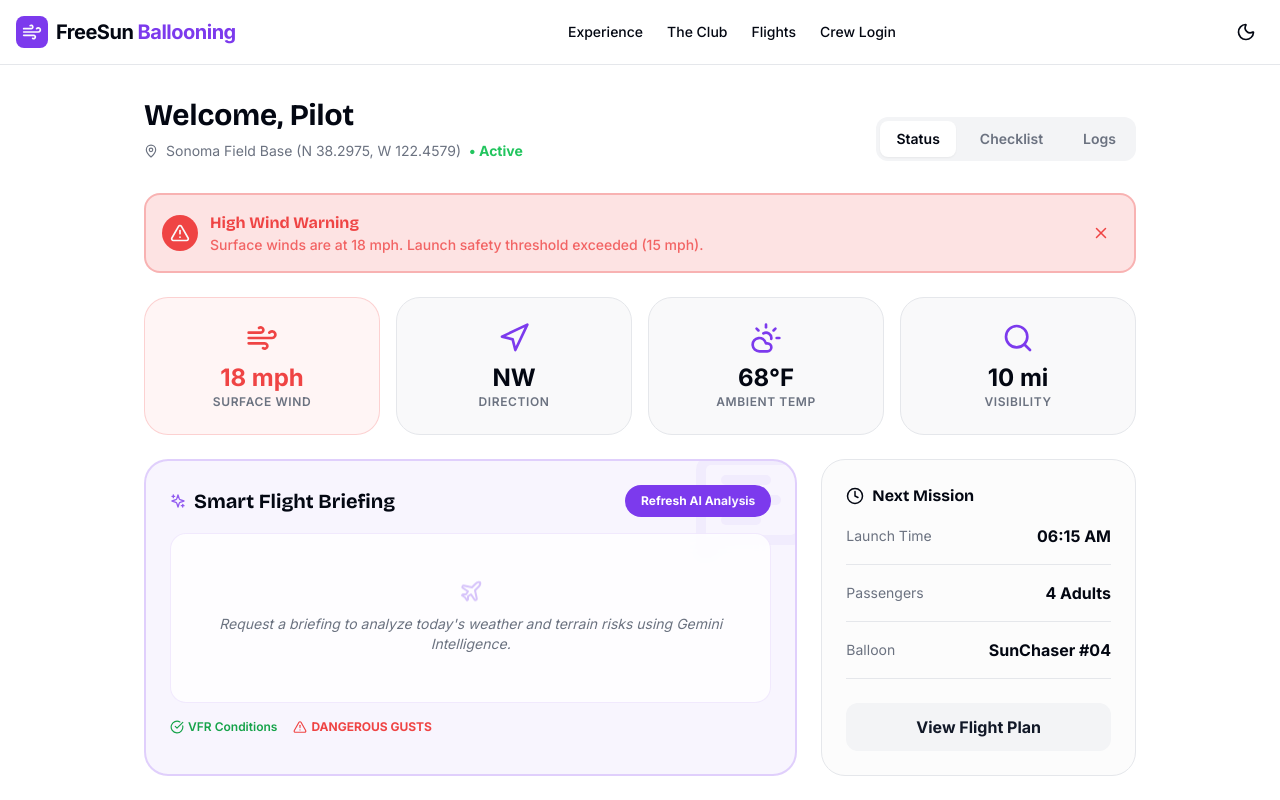
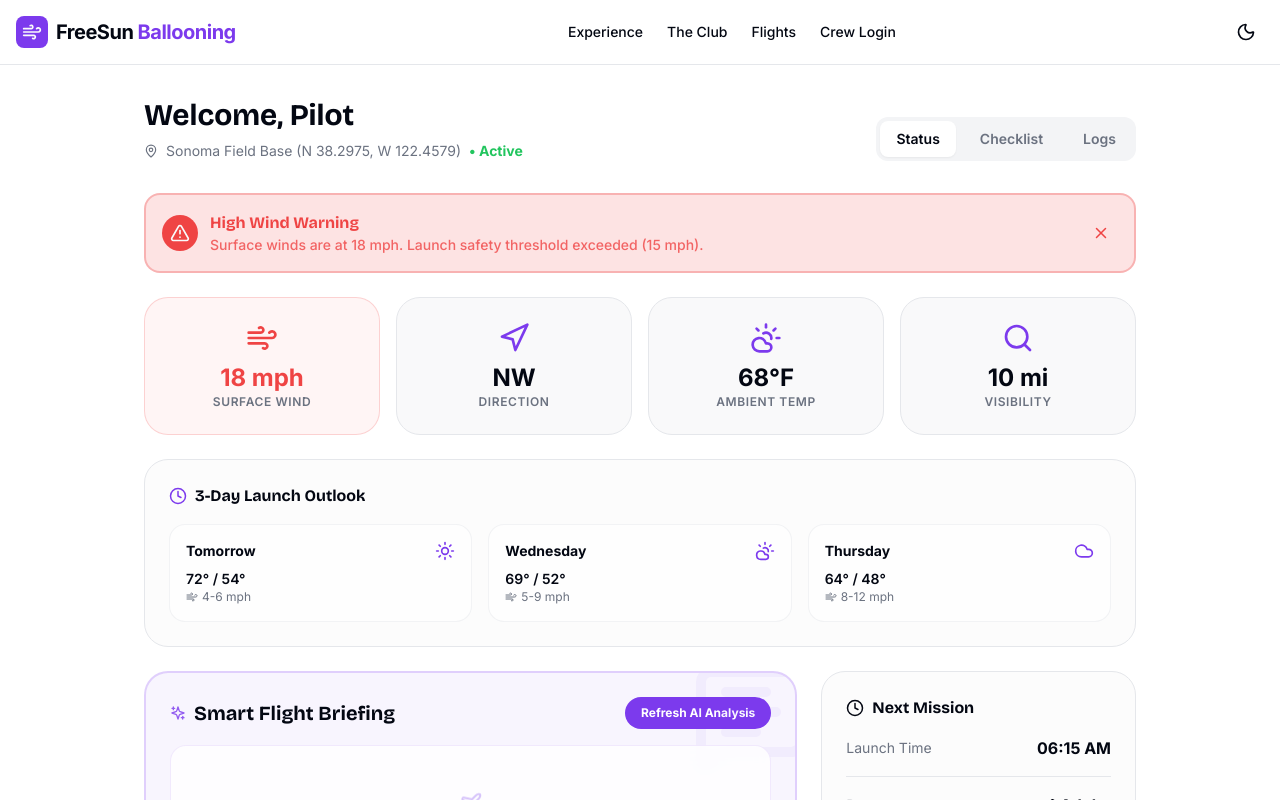
Before and after one commit to ericthayer/freesun-gemini, a React (Vite) app: page /#/dashboard in a window 1280 px wide. Shown: the top 800 px of the page. Built offline with nearby package versions, Linux system fonts and the light colour scheme.

Commit message:
feat: Add 3-day launch outlook to dashboard
Introduces a new section to the pilot dashboard displaying a 3-day weather forecast. This provides pilots with essential forward-looking information for flight planning and decision-making.

```diff
--- a/pages/Dashboard.tsx
+++ b/pages/Dashboard.tsx
@@ -4,7 +4,7 @@ import {
   CloudSun, Wind, Navigation, AlertTriangle,
   CheckCircle, ListChecks, MessageSquareText,
   Clock, MapPin, Search, Plane, ChevronRight,
-  PlaneTakeoff, X
+  PlaneTakeoff, X, Sun, Cloud
 } from 'lucide-react';
 import { getFlightBriefing } from '../services/geminiService';
 
@@ -21,6 +21,13 @@ const Dashboard: React.FC = () => {
     visibility: '10 mi',
     cloudBase: '4,000 ft'
   });
+
+  // Placeholder forecast data
+  const forecastData = [
+    { day: 'Tomorrow', condition: 'Clear', temp: '72° / 54°', wind: '4-6 mph', icon: Sun },
+    { day: 'Wednesday', condition: 'Partly Cloudy', temp: '69° / 52°', wind: '5-9 mph', icon: CloudSun },
+    { day: 'Thursday', condition: 'Cloudy', temp: '64° / 48°', wind: '8-12 mph', icon: Cloud },
+  ];
 
   const windSpeedValue = parseInt(weatherData.wind) || 0;
   const isHighWind = windSpeedValue > 15;
@@ -115,6 +122,29 @@ const Dashboard: React.FC = () => {
               <Search className="text-primary mb-2" size={32} />
               <div className="text-2xl font-black">{weatherData.visibility}</div>
               <div className="text-xs text-muted-foreground font-semibold uppercase tracking-wider">Visibility</div>
+            </div>
+          </div>
+
+          {/* 3-Day Forecast Section */}
+          <div className="bg-muted/30 border rounded-3xl p-6">
+            <h3 className="font-bold mb-4 flex items-center gap-2">
+              <Clock size={18} className="text-primary" /> 3-Day Launch Outlook
+            </h3>
+            <div className="grid grid-cols-1 md:grid-cols-3 gap-4">
+              {forecastData.map((day, idx) => (
+                <div key={idx} className="bg-background/50 border border-border/50 p-4 rounded-2xl flex items-center justify-between md:flex-col md:items-start md:gap-2">
+                  <div className="flex items-center gap-3 md:w-full md:justify-between">
+                    <span className="font-bold text-sm">{day.day}</span>
+                    <day.icon size={20} className="text-primary" />
+                  </div>
+                  <div className="text-right md:text-left md:w-full">
+                    <div className="text-sm font-semibold">{day.temp}</div>
+                    <div className="text-xs text-muted-foreground flex items-center gap-1">
+                      <Wind size={12} /> {day.wind}
+                    </div>
+                  </div>
+                </div>
+              ))}
             </div>
           </div>
 
```
